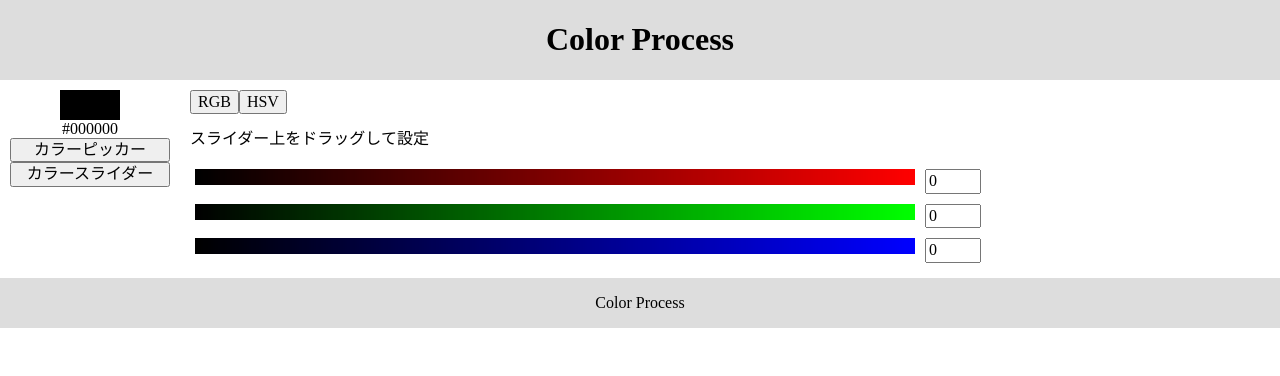
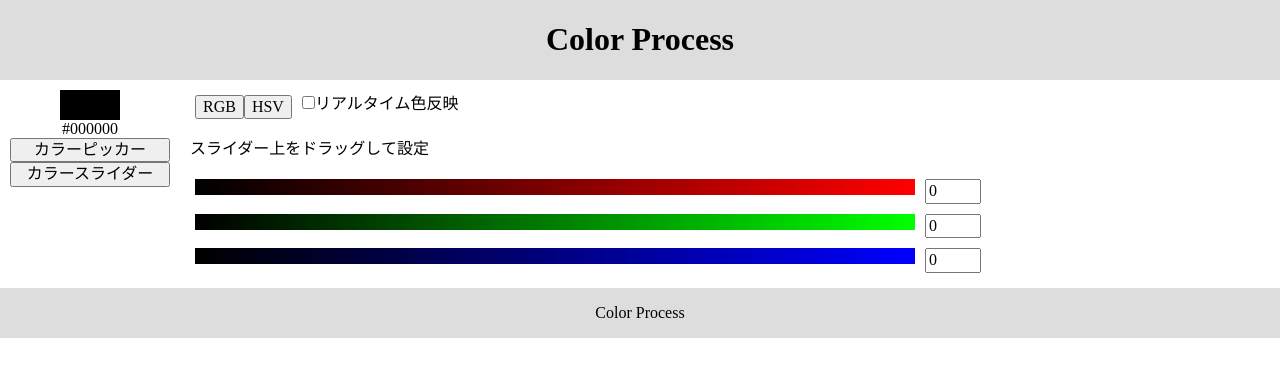
Before and after one commit to NovanMondon/color-process, a React (Vite) app: page / in a window 1280 px wide. Shown: the top 376 px of the page. Built offline with nearby package versions, Linux system fonts and the light colour scheme.

Commit message:
add realtime mode

```diff
--- a/src/ColorSlider.tsx
+++ b/src/ColorSlider.tsx
@@ -12,8 +12,8 @@ type ColorSliderMode = "RGB" | "HSV"
 
 export const ColorSlider = ({ state, setState }: { state: AppState, setState: SetAppState }) => {
     const [tMode, setMode] = useState<ColorSliderMode>("RGB")
+    const [tFlagRealtime, setFlagRealtime] = useState(false)
     const [tInitialized, setInitialized] = useState(false)
-    // const [tSliderURLs, setSliderURLs] = useState<string[]>([])
     const [tSliderPixels, setSliderPixels] = useState<PixelData[]>([])
     const [tSliderValues, setSliderValues] = useState<{ [index: number]: number }>({})
     const [tSliderMaxes, setSliderMaxes] = useState<{ [index: number]: number }>({})
@@ -32,11 +32,6 @@ export const ColorSlider = ({ state, setState }: { state: AppState, setState: Se
 
         switch (tMode) {
             case "RGB":
-                // const tRedSliderPixel: PixelData = pixelUtil.GeneratePixelFromFunc(300, 1, (x, _) => [Math.round(x * 255), 0, 0])
-                // const tGreenSliderPixel: PixelData = pixelUtil.GeneratePixelFromFunc(300, 1, (x, _) => [0, Math.round(x * 255), 0])
-                // const tBlueSliderPixel: PixelData = pixelUtil.GeneratePixelFromFunc(300, 1, (x, _) => [0, 0, Math.round(x * 255)])
-                // tSliderPixels = [tRedSliderPixel, tGreenSliderPixel, tBlueSliderPixel]
-
                 if (!state.isColorSanitized()) {
                     console.log("Color not sanitized")
                     setSliderValues({ 0: 0, 1: 0, 2: 0 })
@@ -47,11 +42,6 @@ export const ColorSlider = ({ state, setState }: { state: AppState, setState: Se
                 setSliderMins({ 0: 0, 1: 0, 2: 0 })
                 break
             case "HSV":
-                // const tHueSliderPixel: PixelData = pixelUtil.GeneratePixelFromFunc(300, 1, (x, _) => colorUtil.HSV2RGB([x * 360, 1, 1]))
-                // const tSaturationSliderPixel: PixelData = pixelUtil.GeneratePixelFromFunc(300, 1, (x, _) => colorUtil.HSV2RGB([0, x, 1]))
-                // const tValueSliderPixel: PixelData = pixelUtil.GeneratePixelFromFunc(300, 1, (x, _) => colorUtil.HSV2RGB([0, 0, x]))
-                // tSliderPixels = [tHueSliderPixel, tSaturationSliderPixel, tValueSliderPixel]
-
                 if (state.color.length !== 3) {
                     setSliderValues({ 0: 0, 1: 0, 2: 0 })
                 } else {
@@ -81,10 +71,17 @@ export const ColorSlider = ({ state, setState }: { state: AppState, setState: Se
                     tRGB[i] = tSliderValues[i]
                 }
 
+                if (tFlagRealtime) {
                     const tRedSliderPixel: PixelData = pixelUtil.GeneratePixelFromFunc(300, 1, (x, _) => [Math.round(x * 255), tRGB[1], tRGB[2]])
                     const tGreenSliderPixel: PixelData = pixelUtil.GeneratePixelFromFunc(300, 1, (x, _) => [tRGB[0], Math.round(x * 255), tRGB[2]])
                     const tBlueSliderPixel: PixelData = pixelUtil.GeneratePixelFromFunc(300, 1, (x, _) => [tRGB[0], tRGB[1], Math.round(x * 255)])
                     setSliderPixels([tRedSliderPixel, tGreenSliderPixel, tBlueSliderPixel])
+                } else {
+                    const tRedSliderPixel: PixelData = pixelUtil.GeneratePixelFromFunc(300, 1, (x, _) => [Math.round(x * 255), 0, 0])
+                    const tGreenSliderPixel: PixelData = pixelUtil.GeneratePixelFromFunc(300, 1, (x, _) => [0, Math.round(x * 255), 0])
+                    const tBlueSliderPixel: PixelData = pixelUtil.GeneratePixelFromFunc(300, 1, (x, _) => [0, 0, Math.round(x * 255)])
+                    setSliderPixels([tRedSliderPixel, tGreenSliderPixel, tBlueSliderPixel])
+                }
                 tColor = tRGB
                 break
             case "HSV":
@@ -97,14 +94,21 @@ export const ColorSlider = ({ state, setState }: { state: AppState, setState: Se
                 }
 
                 tColor = colorUtil.HSV2RGB(tHSV)
+                if (tFlagRealtime) {
                     const tHueSliderPixel: PixelData = pixelUtil.GeneratePixelFromFunc(300, 1, (x, _) => colorUtil.HSV2RGB([x * 360, tHSV[1], tHSV[2]]))
                     const tSaturationSliderPixel: PixelData = pixelUtil.GeneratePixelFromFunc(300, 1, (x, _) => colorUtil.HSV2RGB([tHSV[0], x, 1]))
                     const tValueSliderPixel: PixelData = pixelUtil.GeneratePixelFromFunc(300, 1, (x, _) => colorUtil.HSV2RGB([tHSV[0], 0, x]))
                     setSliderPixels([tHueSliderPixel, tSaturationSliderPixel, tValueSliderPixel])
+                } else {
+                    const tHueSliderPixel: PixelData = pixelUtil.GeneratePixelFromFunc(300, 1, (x, _) => colorUtil.HSV2RGB([x * 360, 1, 1]))
+                    const tSaturationSliderPixel: PixelData = pixelUtil.GeneratePixelFromFunc(300, 1, (x, _) => colorUtil.HSV2RGB([0, x, 1]))
+                    const tValueSliderPixel: PixelData = pixelUtil.GeneratePixelFromFunc(300, 1, (x, _) => colorUtil.HSV2RGB([0, 0, x]))
+                    setSliderPixels([tHueSliderPixel, tSaturationSliderPixel, tValueSliderPixel])
+                }
                 break
         }
         setState(state.update({ color: tColor }))
-    }, [tSliderValues])
+    }, [tSliderValues, tFlagRealtime])
 
     const tSliderWidth = 720
 
@@ -121,8 +125,20 @@ export const ColorSlider = ({ state, setState }: { state: AppState, setState: Se
     return (
         <div css={css(VerticalFlex)}>
             <div css={css(HorizontalFlex)}>
+                <div css={css(HorizontalFlex, { margin: 5 })}>
                     <button onClick={() => setMode("RGB")}>RGB</button>
                     <button onClick={() => setMode("HSV")}>HSV</button>
+                </div>
+                <div css={css(HorizontalFlex, { margin: 5 })}>
+                    <label>
+                        <input
+                            type="checkbox"
+                            checked={tFlagRealtime}
+                            onChange={(e) => setFlagRealtime(e.target.checked)}
+                        />
+                        リアルタイム色反映
+                    </label>
+                </div>
             </div>
             <p>スライダー上をドラッグして設定</p>
             {tSliderPixels.map((pixelData, index) => (
```
Lines whose indentation alone changed are shown as unchanged.
